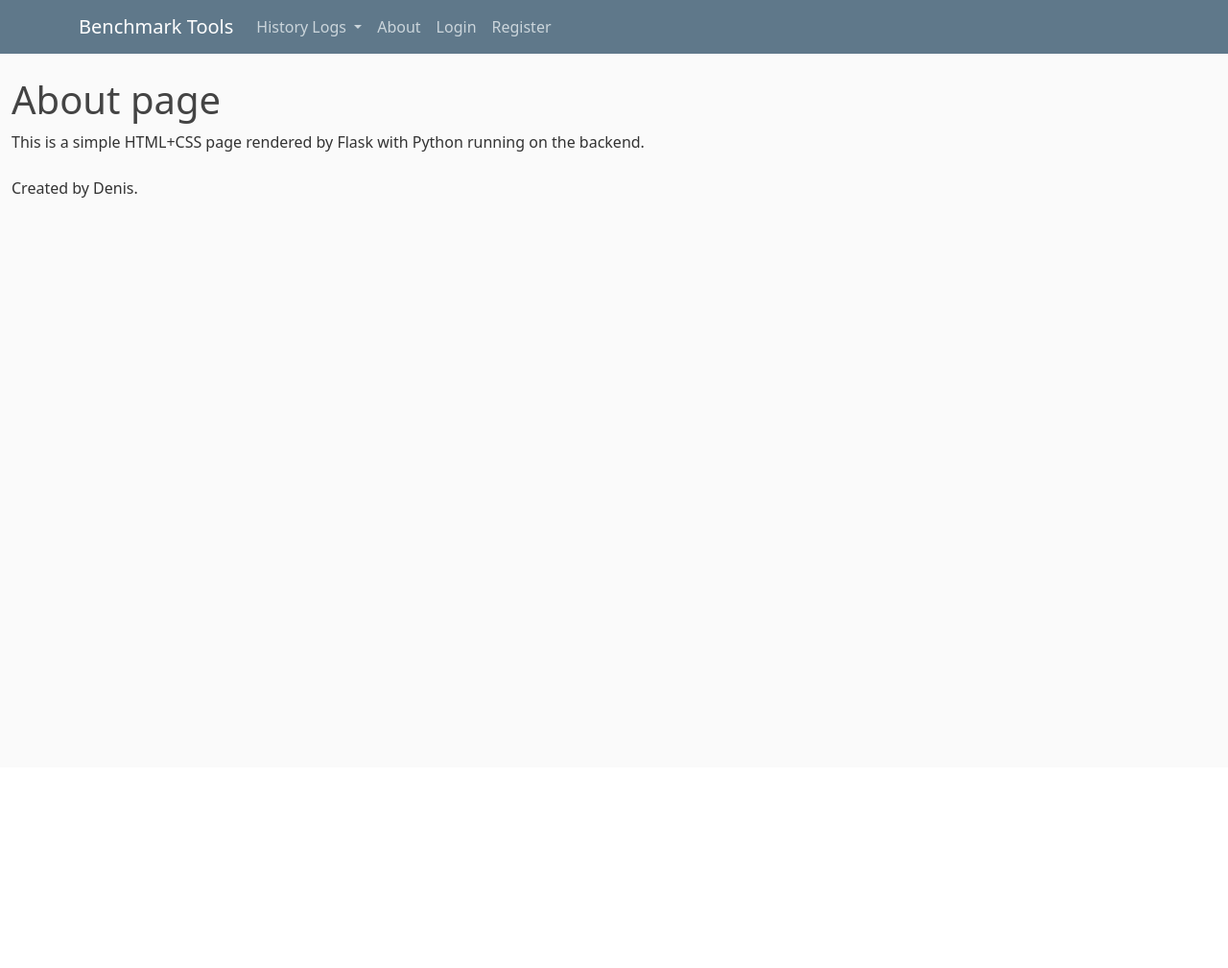
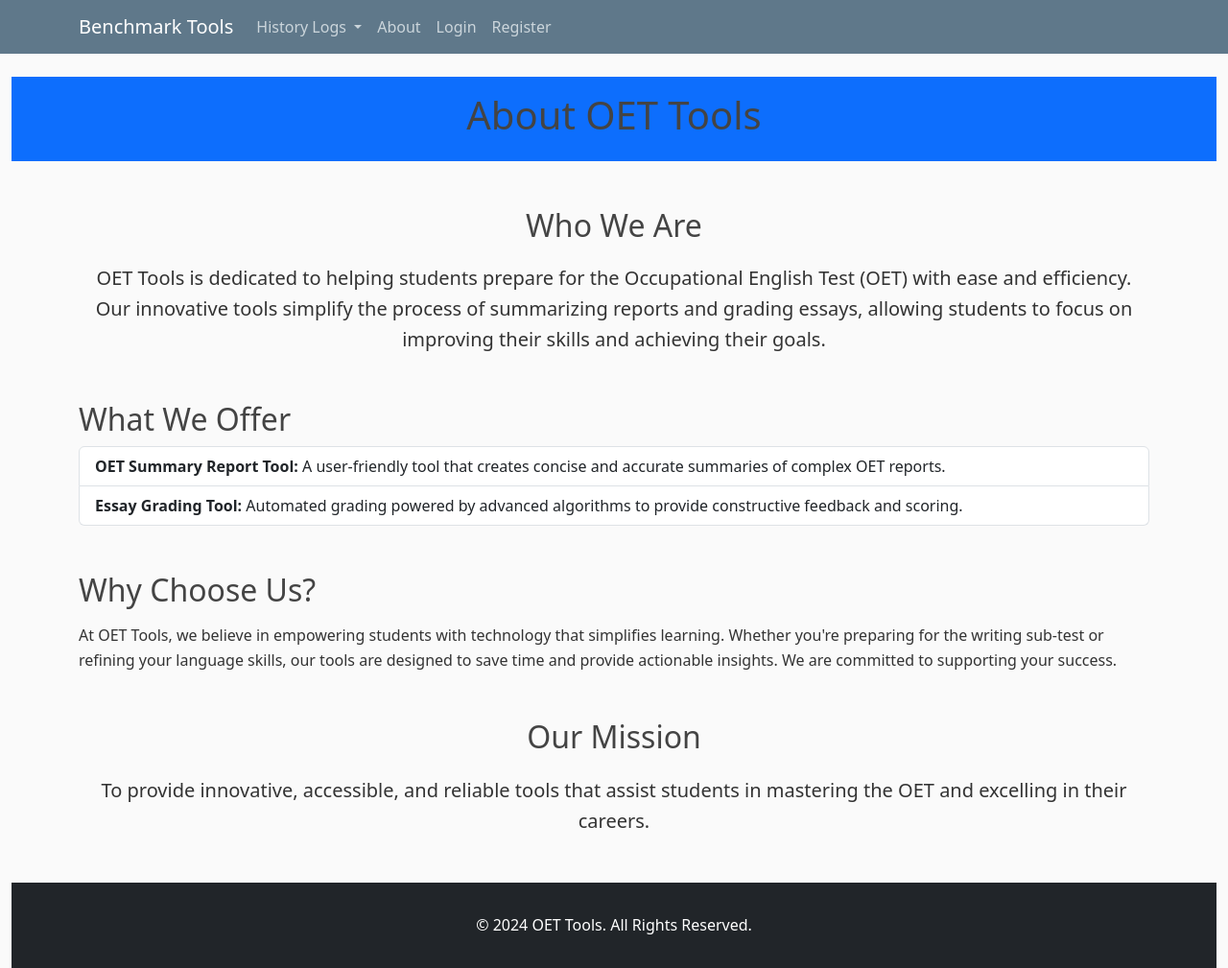
Before and after one commit to AltStingray/Essay-Grading, a Python web app: template templates/about.html in a window 1280 px wide. Shown: the whole page at 96% size. Before the commit the page ends 206 px from the top, so only its background shows below. Run offline with Jinja, Linux system fonts and the light colour scheme; the template is opened without the code that fills it, so the values that code supplies are empty.

Commit message:
Fix and update

```diff
--- a/main.py
+++ b/main.py
@@ -281,7 +281,7 @@
 
     plain_text = (str(logs[0], "utf-8"))
 
-    html = '<html>\n<head><style"font-size: 20px;"></head>\n<body>\n<img src="/static/finalblue.jpeg" alt="Benchmark Education Solutions logo">\n' + (logs[3].tobytes().decode('utf-8')).strip("{ }") + '\nhttps://edubenchmark.com/ \nwww.facebook.com/pteoetielts \nhttps://www.facebook.com/groups/oethelp/</body>\n</html>'
+    html = '<html>\n<head></head>\n<body>\n<style"font-size: 30px;"><img src="/static/finalblue.jpeg" alt="Benchmark Education Solutions logo">\n' + (logs[3].tobytes().decode('utf-8')).strip("{ }") + '<br> https://edubenchmark.com/ <br> www.facebook.com/pteoetielts <br> https://www.facebook.com/groups/oethelp/</body>\n</html>'
 
     send_email(user_email, html)
 
--- a/templates/about.html
+++ b/templates/about.html
@@ -1,5 +1,45 @@
 {% extends "layout.html" %}
 {% block content %}
-    <h1>About page</h1>
-    <p1>This is a simple HTML+CSS page rendered by Flask with Python running on the backend. <br><br> Created by Denis.</p1>
+    <header class="bg-primary text-white text-center py-3">
+        <h1>About OET Tools</h1>
+    </header>
+
+    <main class="container my-5">
+        <section class="text-center mb-5">
+            <h2 class="mb-3">Who We Are</h2>
+            <p class="lead">
+                OET Tools is dedicated to helping students prepare for the Occupational English Test (OET) with ease and efficiency. Our innovative tools simplify the process of summarizing reports and grading essays, allowing students to focus on improving their skills and achieving their goals.
+            </p>
+        </section>
+
+        <section class="mb-5">
+            <h2>What We Offer</h2>
+            <ul class="list-group">
+                <li class="list-group-item">
+                    <strong>OET Summary Report Tool:</strong> A user-friendly tool that creates concise and accurate summaries of complex OET reports.
+                </li>
+                <li class="list-group-item">
+                    <strong>Essay Grading Tool:</strong> Automated grading powered by advanced algorithms to provide constructive feedback and scoring.
+                </li>
+            </ul>
+        </section>
+
+        <section class="mb-5">
+            <h2>Why Choose Us?</h2>
+            <p>
+                At OET Tools, we believe in empowering students with technology that simplifies learning. Whether you're preparing for the writing sub-test or refining your language skills, our tools are designed to save time and provide actionable insights. We are committed to supporting your success.
+            </p>
+        </section>
+
+        <section class="text-center">
+            <h2>Our Mission</h2>
+            <p class="lead">
+                To provide innovative, accessible, and reliable tools that assist students in mastering the OET and excelling in their careers.
+            </p>
+        </section>
+    </main>
+
+    <footer class="bg-dark text-white text-center py-3">
+        <p>&copy; 2024 OET Tools. All Rights Reserved.</p>
+    </footer>
 {% endblock content %}
```
Also changed, not shown: email_to.py (+16 -0 lines), templates/history.html (+8 -0 lines).
